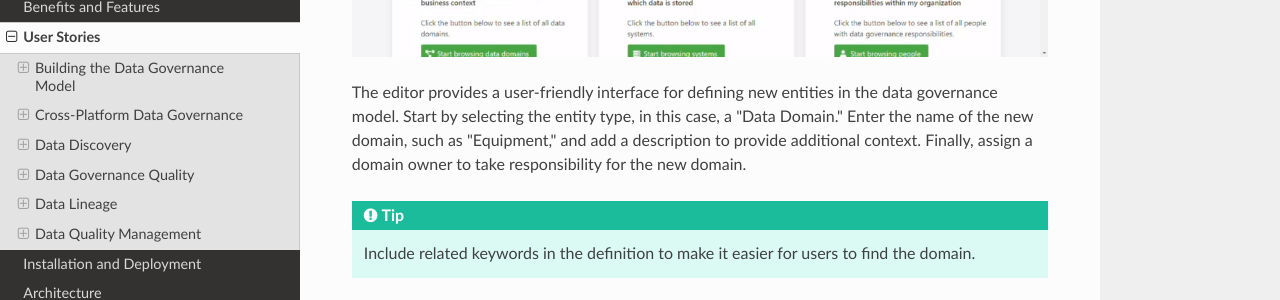
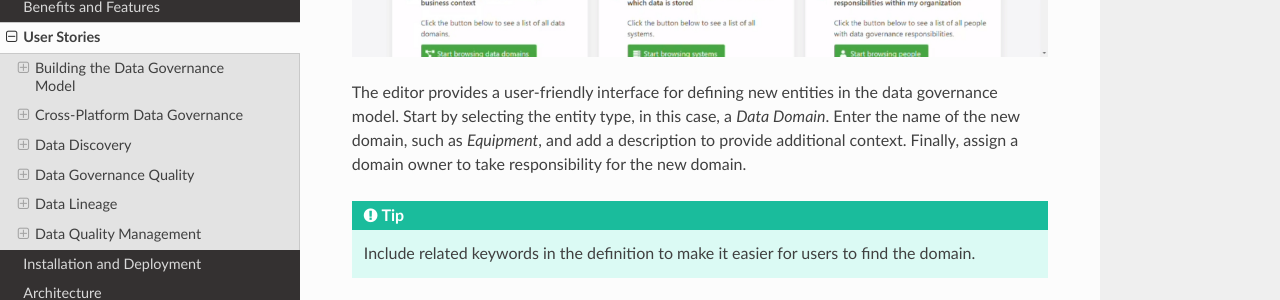
Before and after one commit to aureliusenterprise/aurelius-atlas-documentation, an MkDocs documentation site: the page built from docs/user-stories.md, in a window 1280 px wide and 900 px high, scrolled down 1323 px. Shown: the part 175-475 px from the top of the window. Built offline with MkDocs 1.6.1, drawn with Linux system fonts in a browser that asks for light colours; nearby versions of some CDN libraries.

Commit message:
docs: improve typography

```diff
--- a/docs/user-stories.md
+++ b/docs/user-stories.md
@@ -40,7 +40,7 @@ in the data governance model. Click on the _plus_ button next to the search bar
 [![Open the Editor](./img/screenshots/building-the-model/building-the-model-01.jpg)](./img/screenshots/building-the-model/building-the-model-01.jpg)
 
 The editor provides a user-friendly interface for defining new entities in the data governance model. Start by
-selecting the entity type, in this case, a "Data Domain." Enter the name of the new domain, such as "Equipment,"
+selecting the entity type, in this case, a _Data Domain_. Enter the name of the new domain, such as _Equipment_,
 and add a description to provide additional context. Finally, assign a domain owner to take responsibility for
 the new domain.
 
```
